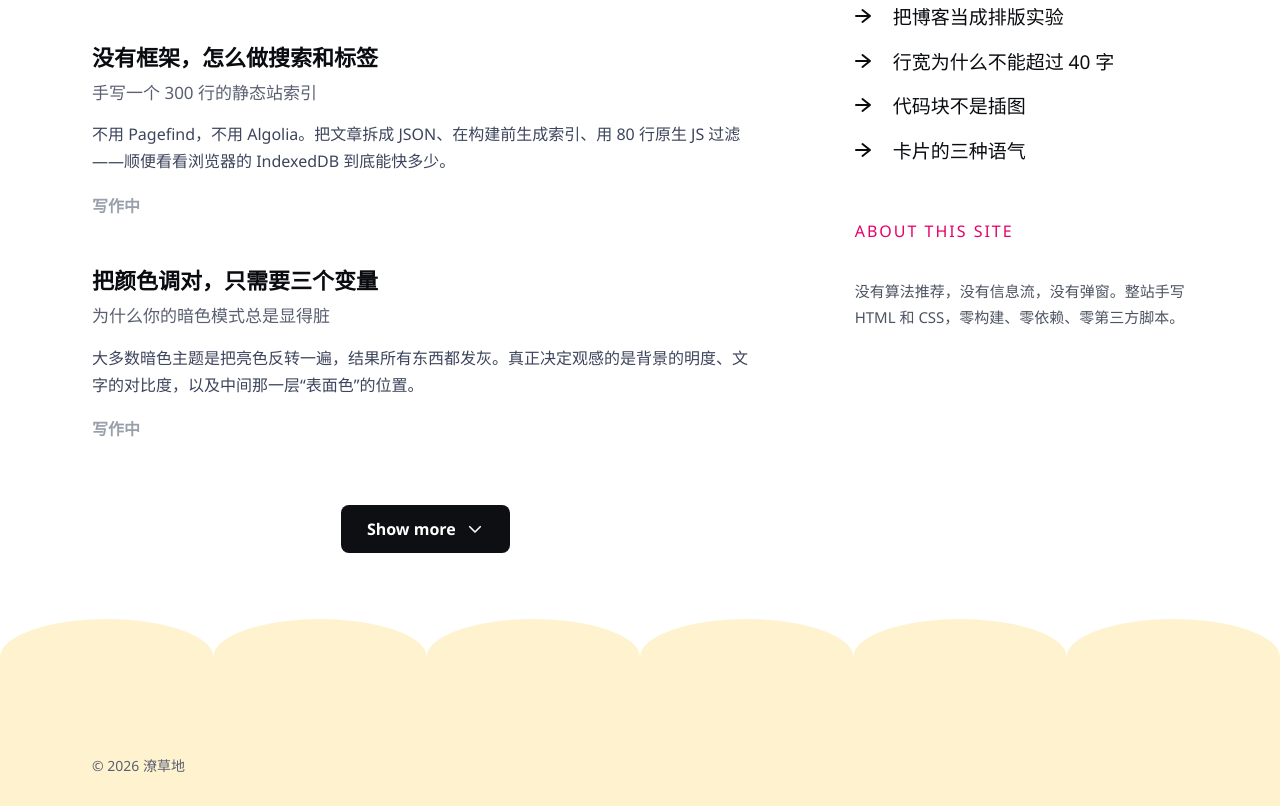
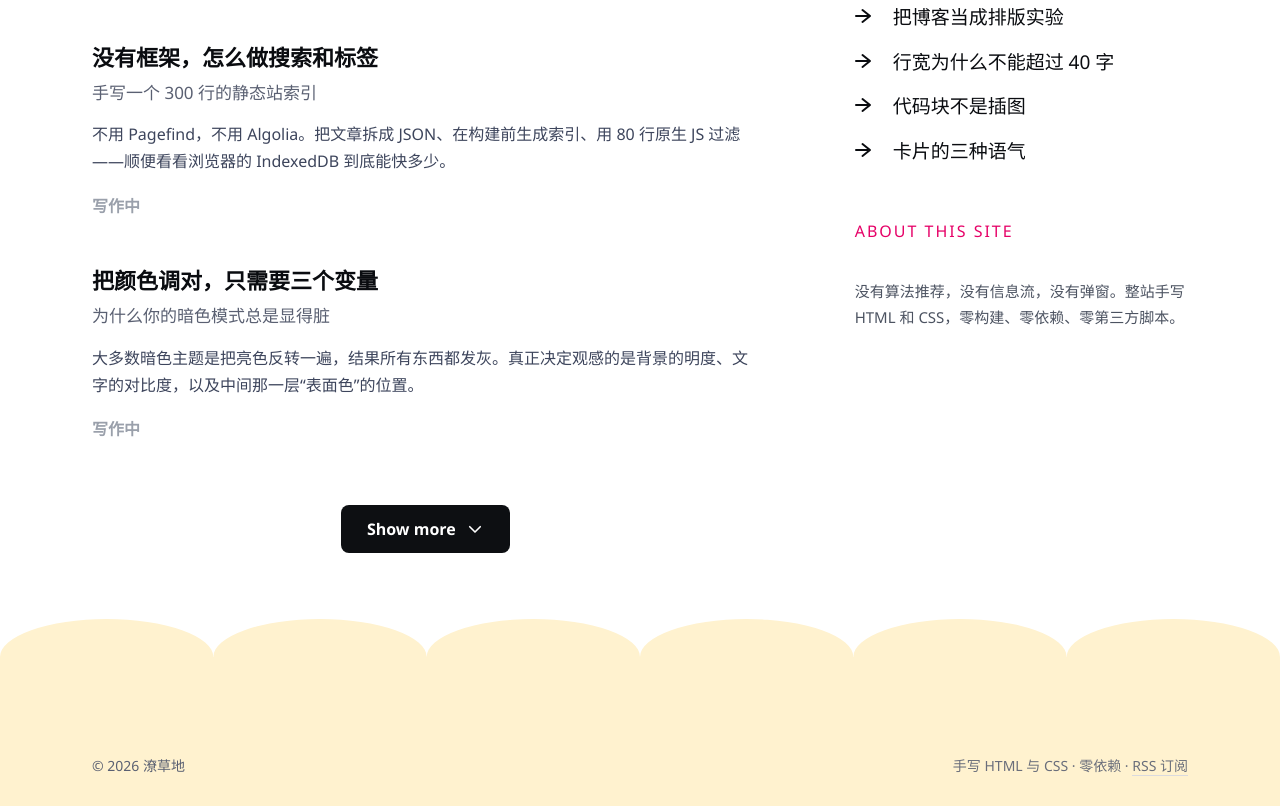
Before and after one commit to StorenL/DraftRun, a plain HTML site: page public/index.html in a window 1280 px wide. Shown: the part 913-1719 px from the top of the page. Drawn offline with Linux system fonts and the light colour scheme.

Commit message:
content: 去掉前端定位，页脚补说明与 RSS 入口，缓存策略放宽到 10 分钟

```diff
--- a/public/index.html
+++ b/public/index.html
@@ -3,10 +3,10 @@
   <head>
     <meta charset="utf-8" />
     <meta name="viewport" content="width=device-width, initial-scale=1" />
-    <title>潦草地 · 写给前端的手艺人笔记</title>
+    <title>潦草地 · 写在草稿纸上的技术笔记</title>
     <meta
       name="description"
-      content="潦草地是一个关于前端、排版与工具的技术博客。写在草稿纸上，想清楚了才誊清。"
+      content="潦草地是一个关于 Android、工具与写作的技术笔记。先潦草地写在纸上，想清楚了才誊清。"
     />
     <link rel="icon" href="favicon.svg" type="image/svg+xml" />
     <script>
@@ -25,8 +25,8 @@
     <link rel="canonical" href="https://draft.run/" />
     <meta property="og:type" content="website" />
     <meta property="og:site_name" content="潦草地" />
-    <meta property="og:title" content="潦草地 · 写给前端的手艺人笔记" />
-    <meta property="og:description" content="关于前端、排版与工具的技术博客。写在草稿纸上，想清楚了才誊清。" />
+    <meta property="og:title" content="潦草地 · 写在草稿纸上的技术笔记" />
+    <meta property="og:description" content="关于 Android、工具与写作的技术笔记。先潦草地写在纸上，想清楚了才誊清。" />
     <meta property="og:url" content="https://draft.run/" />
     <meta property="og:locale" content="zh_CN" />
     <meta name="twitter:card" content="summary" />
@@ -114,7 +114,7 @@
             <div class="promo">
               <p>
                 ✏️ <strong>这里是草稿本。</strong>
-                我在这里记下排版、CSS、工具，和那些看起来很小、用起来很大的东西。
+                我在这里记下 Android、工具、排版，和那些看起来很小、用起来很大的东西。
               </p>
               <p>
                 文章都是先潦草地写在纸上，再誊到这里。没有日更，没有追热点——想清楚了才写，写完改三遍再发。
@@ -309,7 +309,13 @@
         <path d="M0 60V38 a100 38 0 0 1 200 0 a100 38 0 0 1 200 0 a100 38 0 0 1 200 0 a100 38 0 0 1 200 0 a100 38 0 0 1 200 0 a100 38 0 0 1 200 0V60Z" fill="currentColor" />
       </svg>
       <div class="shell">
-        <p class="footer__copy">© 2026 潦草地</p>
+        <div class="footer__bar">
+          <p class="footer__copy">© 2026 潦草地</p>
+          <p class="footer__note">
+            手写 HTML 与 CSS · 零依赖 ·
+            <a href="rss.xml">RSS 订阅</a>
+          </p>
+        </div>
       </div>
     </footer>
 
--- a/public/rss.xml
+++ b/public/rss.xml
@@ -3,7 +3,7 @@
   <channel>
     <title>潦草地</title>
     <link>https://draft.run/</link>
-    <description>写在草稿纸上的技术笔记：前端、排版与工具。</description>
+    <description>写在草稿纸上的技术笔记：Android、工具与写作。</description>
     <language>zh-CN</language>
     <lastBuildDate>Sat, 21 Nov 2026 16:41:11 +0000</lastBuildDate>
     <atom:link href="https://draft.run/rss.xml" rel="self" type="application/rss+xml" />
--- a/public/style.css
+++ b/public/style.css
@@ -1514,3 +1514,28 @@ a {
 :root[data-theme="dark"] .header::before {
   background: rgba(13, 15, 18, 0.72);
 }
+
+/* 页脚底栏：左边版权，右边一句说明 */
+.footer__bar {
+  display: flex;
+  flex-wrap: wrap;
+  align-items: center;
+  justify-content: space-between;
+  gap: 10px 24px;
+}
+.footer__note {
+  margin: 0;
+  font-size: 14px;
+  color: var(--muted);
+  opacity: 0.9;
+}
+.footer__note a {
+  color: var(--muted);
+  text-decoration: none;
+  border-bottom: 1px solid var(--line-2);
+  transition: color 0.2s var(--ease-out), border-color 0.2s var(--ease-out);
+}
+.footer__note a:hover {
+  color: var(--link);
+  border-bottom-color: currentColor;
+}
```
Also changed, not shown: public/404.html (+7 -1 lines), public/post.html (+7 -1 lines), 1 other file.
